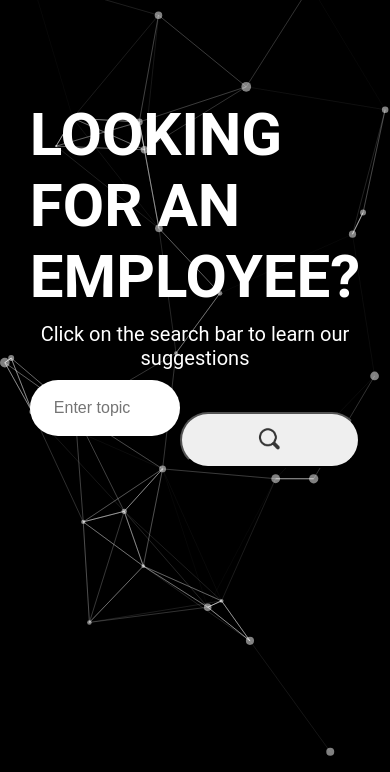
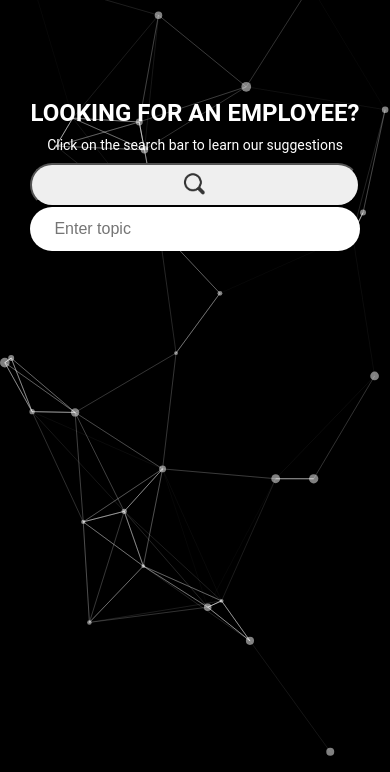
Before and after one commit to avi413/autocomplete_frontend, a React app: page / in a window 390 px wide. Shown: the part 72-844 px from the top of the page. Built offline with nearby package versions, Linux system fonts and the light colour scheme.

Commit message:
add mobile size

```diff
--- a/src/components/App/App.scss
+++ b/src/components/App/App.scss
@@ -26,10 +26,37 @@
     display: grid;
     margin: 100px auto 0;
     justify-content: center;
-    width: 80%;
 }
 
 .form-elements {
     display: flex;
     justify-content: center;
 }
+
+@media only screen and (max-width: 1230px) {
+    .main__title {
+        font-size: 38px;
+    }
+    .main__subtitle {
+        font-size: 16px;
+    }
+}
+
+@media only screen and (max-width: 640px) {
+    .main__title {
+        font-size: 24px;
+        text-align: center;
+    }
+    .main__subtitle {
+        font-size: 14px;
+    }
+
+}
+
+@media only screen and (max-width: 420px) {
+
+    .form-elements {
+        display: flex;
+        flex-direction: column-reverse;
+    }
+}
--- a/src/components/SearchForm/SearchForm.scss
+++ b/src/components/SearchForm/SearchForm.scss
@@ -35,25 +35,9 @@
 
 }
 
-@media screen and (max-width: 768px) {
+
+@media only screen and (max-width: 640px) {
     .search-form__input {
-        height: 56px;
-    }
-
-    .search-form__button {
-        height: 56px;
-        width: 160px;
-    }
-}
-
-@media screen and (max-width: 535px) {
-    .search-form {
-        max-width: 100%;
-    }
-
-    .search-form__button {
-        position: inherit;
-        margin-top: 32px;
         width: 100%;
     }
 }
```
